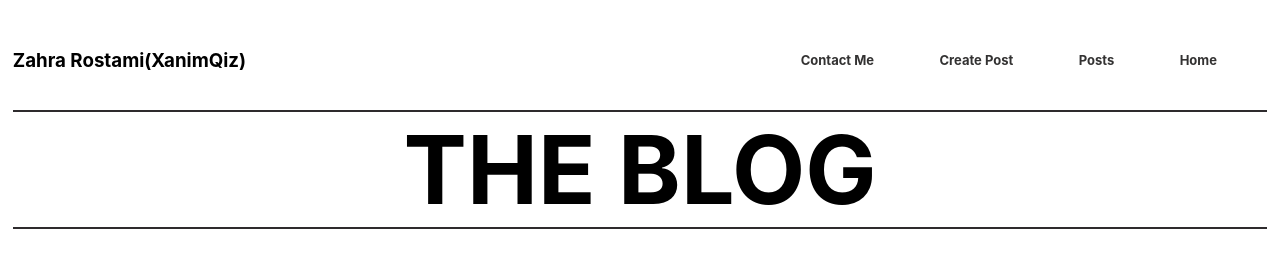
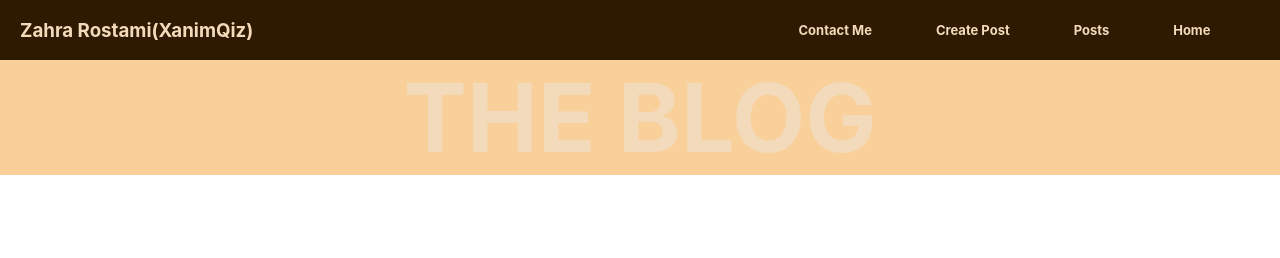
Before and after one commit to zahraRostami1999/blog-app, a React (Create React App) app: page / in a window 1280 px wide. Shown: the top 258 px of the page. Built offline with nearby package versions, Linux system fonts and the light colour scheme; grey boxes are pictures that could not be loaded.

Commit message:
edit header component style file

```diff
--- a/src/Components/header/header.module.css
+++ b/src/Components/header/header.module.css
@@ -1,19 +1,21 @@
 .container {
+  color: rgb(242, 218, 187);
   width: 100%;
-  height: 150px;
-  margin-top: 30px;
+  height: 220px;
   display: flex;
   justify-content: center;
 }
 
 .headerContainer {
-  width: 98%;
+  width: 100%;
 }
 
 .firstRow {
   width: 100%;
+  padding: 0 20px;
   display: flex;
   justify-content: space-between;
+  background-color: rgb(45, 26, 1);
 }
 
 .headerName {
@@ -42,20 +44,20 @@
   font-size: 13px;
   text-align: center;
   padding: 12px 20px;
-  color: rgb(51, 50, 50);
+  color: rgb(242, 218, 187);
   text-decoration: none;
   margin-right: 15px;
   font-weight: bold;
 }
 
 .navbarContainer a:hover {
-  border-bottom: 1px solid #2e2b2d;
+  border-radius: 12px;
+  border: 2px solid rgb(242, 218, 187);
 }
 
 .secundRow {
-  margin: 20px 0;
-  border-top: 2px solid #2e2b2d;
-  border-bottom: 2px solid #2e2b2d;
+
+  background-color: rgb(249, 208, 154);
 }
 
 .secundRow h1{
```
